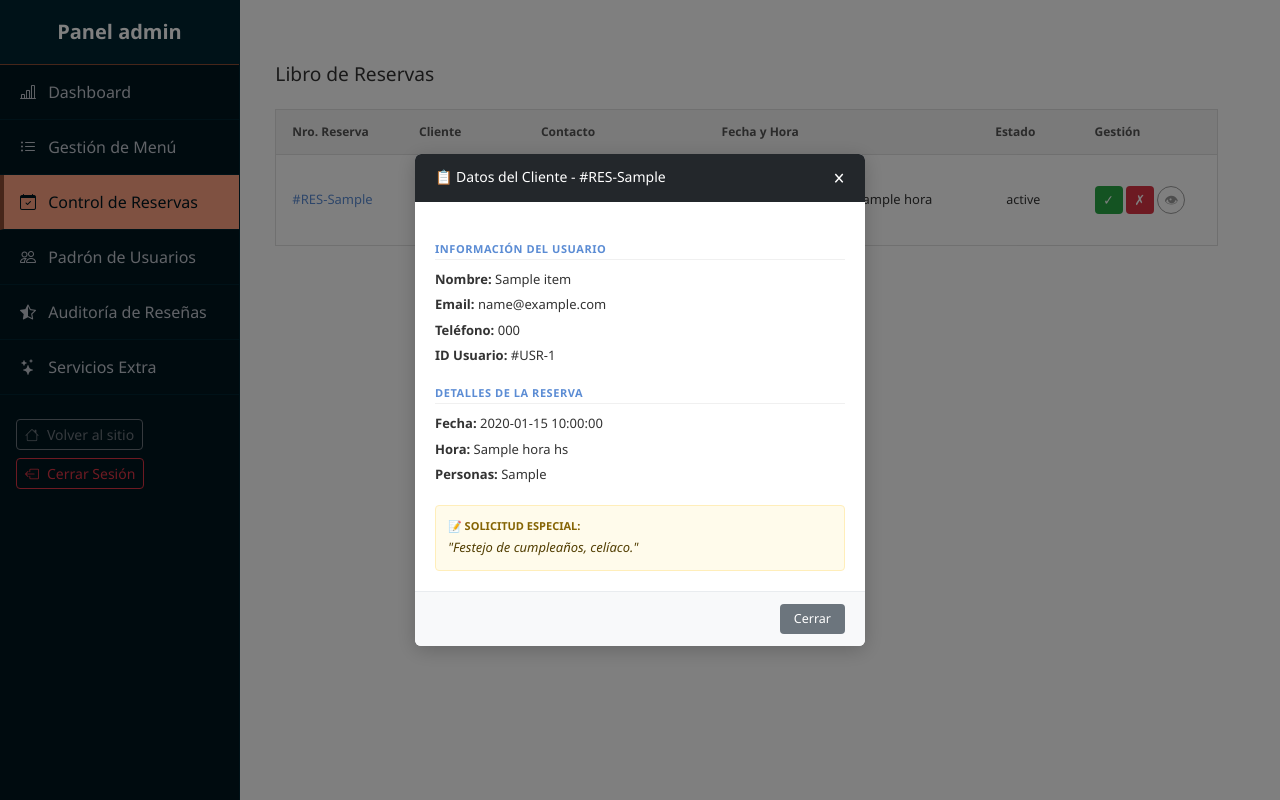
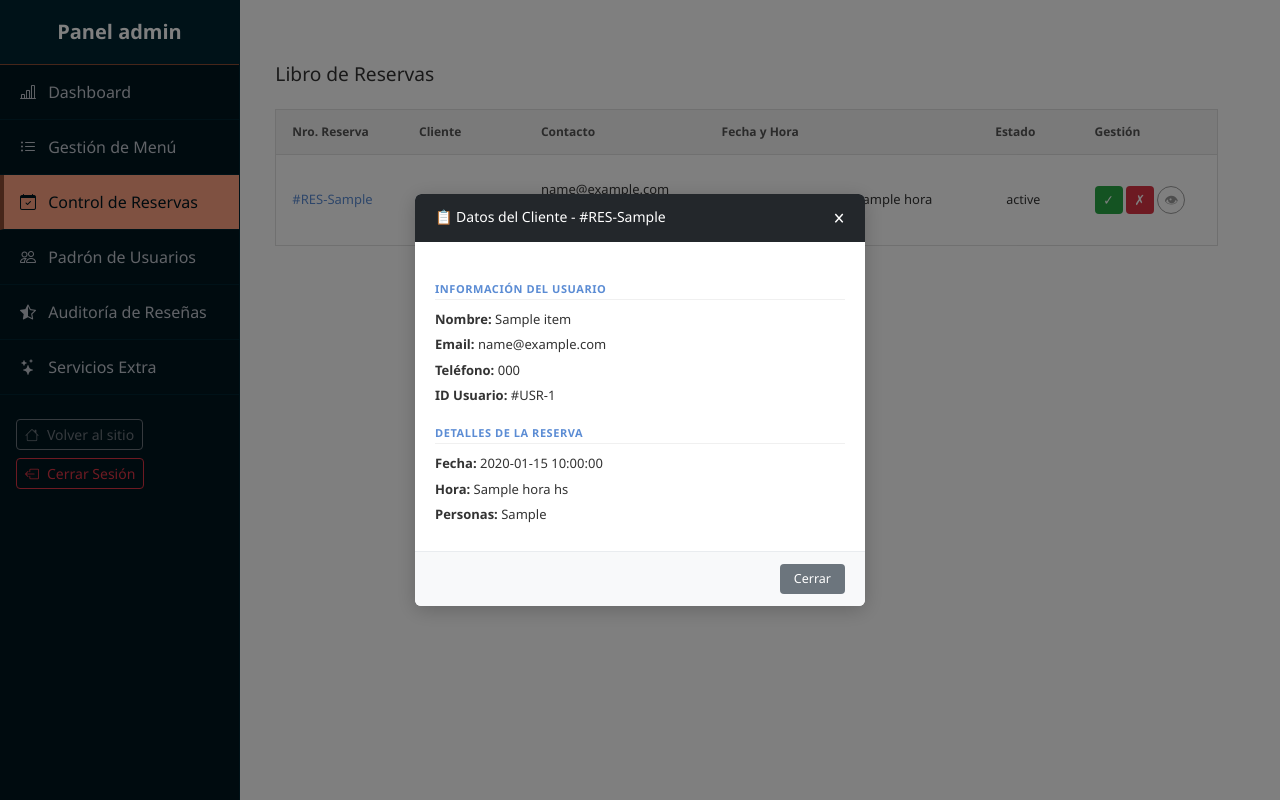
Before and after one commit to Sponton-Lucas/Proyecto-Final-IDS, a Flask app: a page that uses front-end/templates/admin/admin_reservas.html in a window 1280 px wide. Run offline with Flask 3, Linux system fonts and the light colour scheme; the visitor is signed in with stand-in values (Sample User, id 1); a database or web service that is not in the repository returns one stand-in record (values such as "Sample title"); data that the repository does not hold is empty.

Commit message:
Se elimina el mensaje fijo de cumple y celiaco del modal detalle reserva

```diff
--- a/front-end/templates/admin/admin_reservas.html
+++ b/front-end/templates/admin/admin_reservas.html
@@ -74,11 +74,6 @@
             <p><strong>Fecha:</strong> {{ reserva_seleccionada["fecha"] }}</p>
             <p><strong>Hora:</strong> {{ reserva_seleccionada["hora"] }} hs</p>
             <p><strong>Personas:</strong> {{ reserva_seleccionada["cantidad_personas"] }}</p>
-
-            <div class="modal-alerta-solicitud">
-                <strong>📝 SOLICITUD ESPECIAL:</strong>
-                <p>"Festejo de cumpleaños, celíaco."</p>
-            </div>
         </div>
 
         <div class="modal-footer">
```
